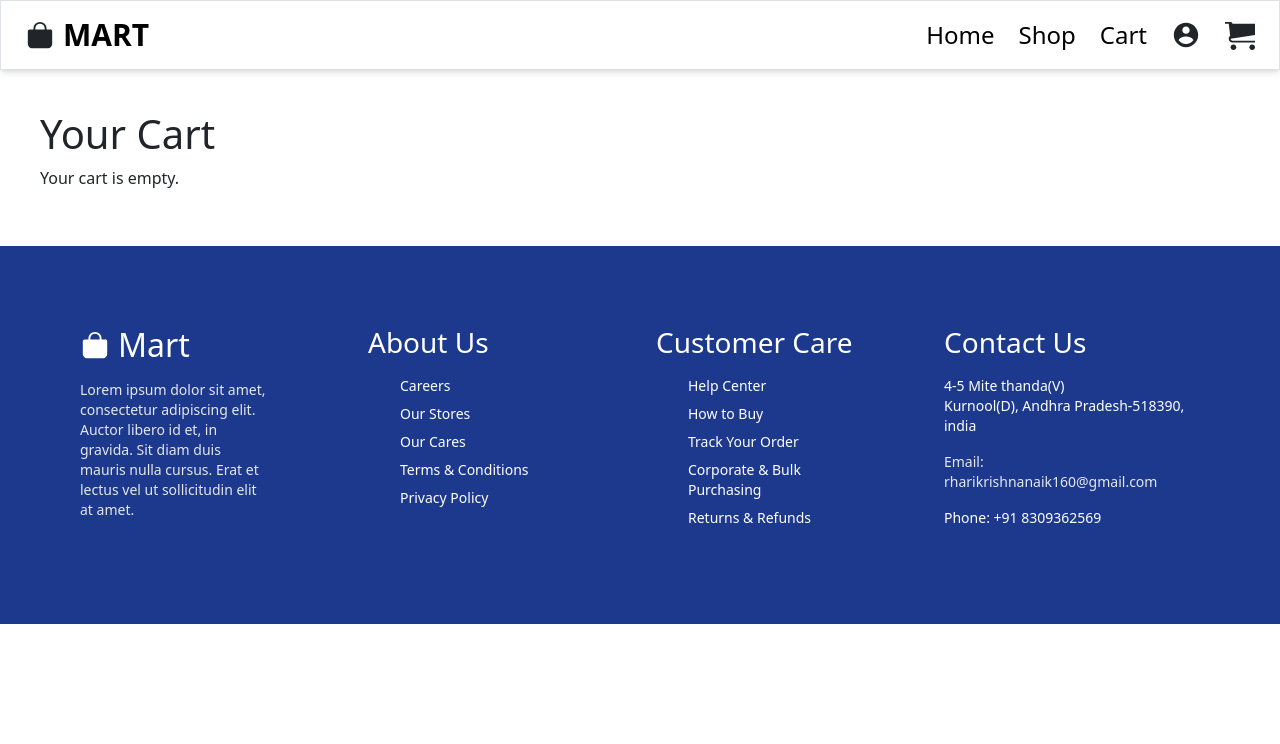
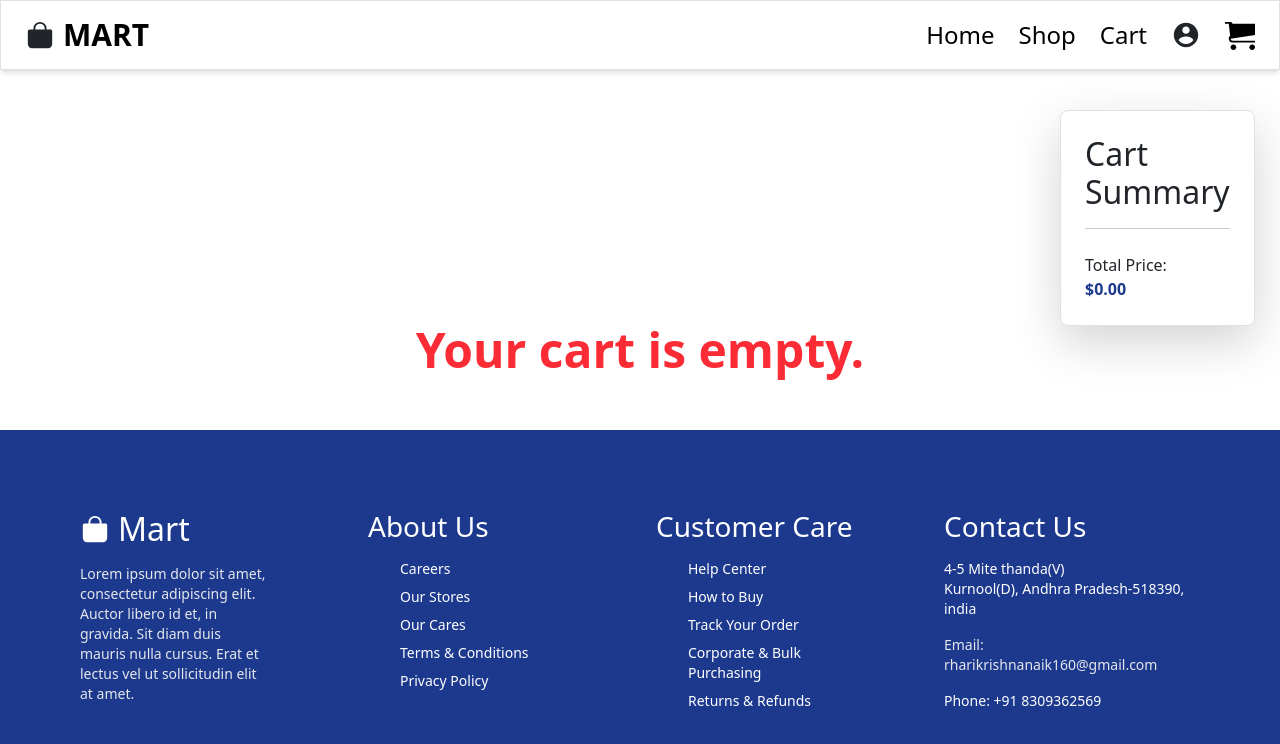
Before and after one commit to hari5722/REACT-JS-PROJECT, a React (Vite) app in the folder ecommerce/: page /cart in a window 1280 px wide. Shown: the top 744 px of the page. Built offline with nearby package versions, Linux system fonts and the light colour scheme.

Commit message:
cart page added

```diff
--- a/ecommerce/src/App.jsx
+++ b/ecommerce/src/App.jsx
@@ -9,7 +9,6 @@
     <div>
     <Header/>
     <Navigation/>
-    <Cart/>
     <Footer/>
 </div>
 
--- a/ecommerce/src/Navigation/Navigation.jsx
+++ b/ecommerce/src/Navigation/Navigation.jsx
@@ -3,6 +3,7 @@
 import Home from '../components/Home'
 import Shoppage from '../pages/Shoppage';
 import ProductDetalis from "../pages/ProductDetails";
+import Cart from '../pages/Cart';
 
 export default function Navigation() {
   return (
@@ -11,6 +12,7 @@
            <Route path='/' element={<Home/>}/>
             <Route path='/Shoppage' element={<Shoppage data={data}/>}/>
             <Route path='/product/:id' element={<ProductDetalis/>}/>
+            <Route path='/cart' element={<Cart/>}/>
         </Routes>
     </div>
   )
--- a/ecommerce/src/components/Header.jsx
+++ b/ecommerce/src/components/Header.jsx
@@ -20,7 +20,7 @@
             <IoMdContact />
           </span>
           <div className="relative">
-            <ImCart className="text-3xl hover:text-black-600 cursor-pointer" />
+           <Link to={"/cart"}> <ImCart className="text-3xl hover:text-black-600 cursor-pointer text-black" />  </Link>
           </div>
         </div>
       </nav>
--- a/ecommerce/src/context/MyContext.jsx
+++ b/ecommerce/src/context/MyContext.jsx
@@ -7,6 +7,7 @@
   const [data, setData] = useState([]);
   const [discountData, setDiscountData] = useState([]);
   const [cart, setCart] = useState([]);
+
 
   const fetchData = () => {
     setData(products);
@@ -22,7 +23,7 @@
   };
 
   return (
-    <globalContext.Provider value={{ data, discountData, cart, addToCart }}>
+    <globalContext.Provider value={{ data, discountData, cart, addToCart,cart,setCart }}>
       {children}
     </globalContext.Provider>
   );
--- a/ecommerce/src/main.jsx
+++ b/ecommerce/src/main.jsx
@@ -6,7 +6,6 @@
 import { BrowserRouter } from "react-router-dom";
 
 createRoot(document.getElementById("root")).render(
-
   <MyContext>
     <BrowserRouter>
         <App />
--- a/ecommerce/src/pages/Cart.jsx
+++ b/ecommerce/src/pages/Cart.jsx
@@ -1,25 +1,118 @@
-import React, { useContext } from 'react';
-import { globalContext } from '../context/MyContext';
+import React, { useContext } from "react";
+import { globalContext } from "../context/MyContext";
+import { MdOutlineClear } from "react-icons/md";
+import { FaPlus } from "react-icons/fa";
+import { TiMinus } from "react-icons/ti";
 
 export default function Cart() {
-  const { cart } = useContext(globalContext);
+  const { cart, setCart } = useContext(globalContext);
+
+  const removeItem = (indexToRemove) => {
+    const updatedCart = cart.filter((_, index) => index !== indexToRemove);
+    setCart(updatedCart);
+  };
+
+  const increaseQuantity = (index) => {
+    const updatedCart = cart.map((item, i) =>
+      i === index ? { ...item, quantity: (item.quantity || 1) + 1 } : item
+    );
+    setCart(updatedCart);
+  };
+
+  const decreaseQuantity = (index) => {
+    const updatedCart = cart.map((item, i) =>
+      i === index
+        ? { ...item, quantity: item.quantity > 1 ? item.quantity - 1 : 1 }
+        : item
+    );
+    setCart(updatedCart);
+  };
+
+  const calculateTotal = () => {
+    return cart.reduce((total, item) => {
+      const quantity = item.quantity || 1;
+      return total + item.price * quantity;
+    }, 0);
+  };
 
   return (
     <div className="p-10">
-      <h1 className="text-2xl font-bold mb-6">Your Cart</h1>
+      <div className="flex justify-between items-start">
+        <div className="w-1/3 ms-250 pl-5">
+          <div className="border rounded-lg shadow-lg p-6 bg-white">
+            <h2 className="text-2xl font-bold mb-2">Cart Summary</h2>
+            <hr className="mb-4" />
+            <div className="justify-between">
+              <span>Total Price:</span>
+              <br />
+              <span className="font-bold text-blue-900">
+                ${calculateTotal().toFixed(2)}
+              </span>
+            </div>
+          </div>
+        </div>
+      </div>
+
       {cart.length === 0 ? (
-        <p>Your cart is empty.</p>
+        <p className="font-bold text-5xl text-center text-red-500">
+          Your cart is empty.
+        </p>
       ) : (
-        <ul>
+        <div className="space-y-55 col-1">
           {cart.map((item, index) => (
-            <li key={index} className="border-b py-4">
-              <div className="flex justify-between">
-                <span>{item.productName}</span>
-                <span>${item.price}</span>
+            <div
+              key={index}
+              className="border -mt-50 w-220 me-5 rounded-lg shadow-lg p-2 bg-white"
+            >
+              <div className="items-center w-2/3">
+                <div className="ps-210">
+                  <button
+                    onClick={() => removeItem(index)}
+                    className="text-black-500 hover:text-white-700 font-semibold"
+                  >
+                    <h3>
+                      <MdOutlineClear />
+                    </h3>
+                  </button>
+                </div>
+                <div className="flex items-center gap-8">
+                  <img
+                    src={item.imgUrl}
+                    alt={item.productName}
+                    className="w-50 h-25 object-cover rounded"
+                  />
+                  <span className="font-bold text-xl mb-20">
+                    {item.productName}
+                  </span>
+                </div>
+                <div className="text-center px-20">
+                  <span className="font-semibold ms-45">
+                    <span className="text-grey-200">${item.price}.00 </span>
+                    <span className="mx-1"> * </span>
+                    <span className="text-grey-100">{item.quantity || 1}</span>
+                    <span className="text-blue-900 font-bold ms-3 ">
+                      ${(item.price * (item.quantity || 0))}
+                    </span>
+                  </span>
+
+                  <div className="flex pl-155 gap-3">
+                    <button
+                      className="border rounded h-10"
+                      onClick={() => increaseQuantity(index)}>
+                      <FaPlus size={30} />
+                    </button>
+                    <button
+                      className="border rounded h-10 bg-gray-200"
+                      onClick={() => decreaseQuantity(index)}
+                    >
+                      <TiMinus size={30} />
+                    </button>
+                  </div>
+                </div>
               </div>
-            </li>
+            </div>
           ))}
-        </ul>
+        </div>
       )}
     </div>
   );
--- a/ecommerce/src/pages/ProductDetails.jsx
+++ b/ecommerce/src/pages/ProductDetails.jsx
@@ -44,14 +44,13 @@
       </div>
 
       <div className="grid md:grid-cols-2 gap-8 items-center">
-        <Link to="/BestSales">
+        {/* <Link to="/BestSales"> */}
           <img
             src={product.imgUrl}
             alt={product.productName}
             className="w-full max-w-md mx-auto hover:scale-105 duration-300"
           />
-        </Link>
-
+        {/* </Link> */}
         <div>
           <h2 className="text-2xl font-semibold">{product.productName}</h2>
           <div className="flex items-center gap-2 text-yellow-400">
--- a/ecommerce/src/pages/Shoppage.jsx
+++ b/ecommerce/src/pages/Shoppage.jsx
@@ -4,6 +4,7 @@
 import { Link, useNavigate } from "react-router-dom";
 import { HeartIcon as HeartSolid } from "@heroicons/react/24/solid";
 import { HeartIcon as HeartOutline } from "@heroicons/react/24/outline";
+import bannerImage from "../images/table.jpg";
 
 export default function Shoppage() {
   const { data, addToCart } = useContext(globalContext);
@@ -34,17 +35,20 @@
 
   return (
     <div className="p-6 sm:p-10 md:p-20 lg:p-10">
-      <div
-        className="relative bg-cover bg-center h-60 w-full"
-        style={{
-          backgroundImage: "url('https://wallpaperaccess.com/full/2890525.jpg')",
-        }}
-      >
+      {filteredProducts.length === 0 ? (
+        <p className="text-center text-red-500 font-bold text-5xl">No items found</p>
+      ) : (
+        <>
+          <div className="relative bg-cover bg-center h-60 w-full">
+  <img
+    src={bannerImage}
+    alt="Banner"
+    className="w-full h-full object-cover"
+  />
   <h1 className="absolute inset-0 flex items-center justify-center text-white text-3xl font-bold">
     Product
   </h1>
 </div>
-
           <div className="flex flex-wrap justify-between items-center mt-30 mb-20 gap-4 px-5 ">
             <select
               onChange={(e) => setFilter(e.target.value)}
@@ -103,12 +107,11 @@
                     <HeartOutline className="h-6 w-6 text-gray-400 hover:text-black-500" />
                   )}
                 </div>
-
-            <img
+                <Link to={`/product/${product.id}`}><img
                   src={product.imgUrl}
                   alt={product.productName}
                   className="mb-3 w-60 h-50 object-contain mx-auto"
-            />
+                /></Link>
                 <h2 className="font-bold mb-2">{product.productName}</h2>
                 <h3 className="text-yellow-500 mb-2">⭐⭐⭐⭐⭐</h3>
                 <p className="font-bold mb-3">${product.price}</p>
@@ -122,6 +125,8 @@
               </div>
             ))}
           </div>
+        </>
+      )}
     </div>
   );
 }
```
Lines whose indentation alone changed are shown as unchanged.
